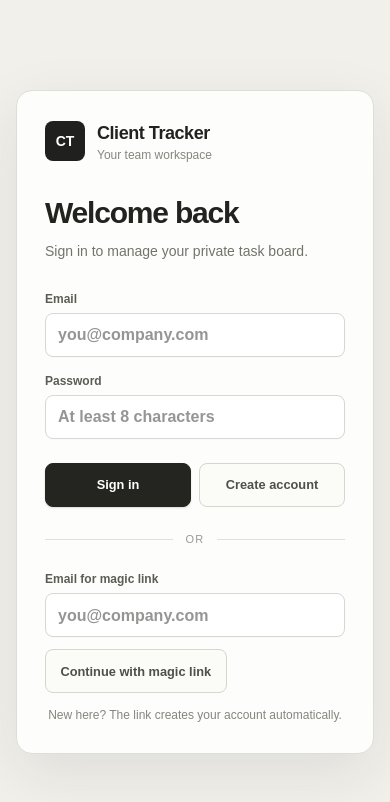
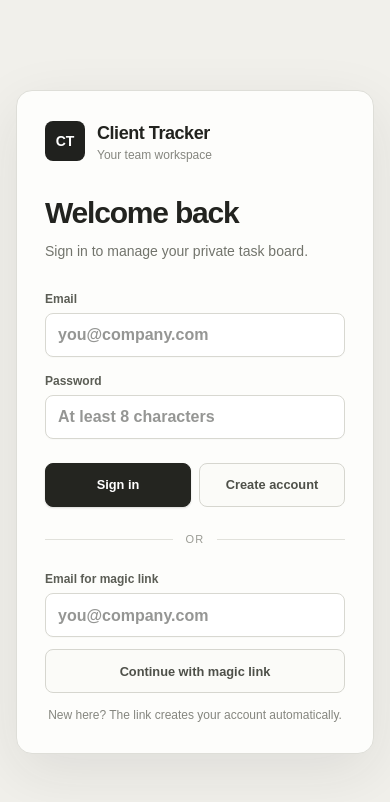
Before and after one commit to oaademo1-ui/client-tracker, a Next.js app: page /login in a window 390 px wide. Shown: the top 802 px of the page. Built offline with nearby package versions, Linux system fonts and the light colour scheme; no server answers.

Commit message:
fix: allow responsive button widths

```diff
--- a/app/globals.css
+++ b/app/globals.css
@@ -10,7 +10,7 @@ input, textarea, select { width: 100%; border: 1px solid #d8d8d1; border-radius:
 input:focus, textarea:focus, select:focus { border-color: #86877f; box-shadow: 0 0 0 3px rgba(90,91,84,.1); }
 textarea { resize: vertical; }
 .filter-select { width: auto; min-width: 8.5rem; padding-right: 2rem; }
-.button-primary, .button-secondary { display: inline-flex; width: auto; align-items: center; justify-content: center; gap: .45rem; border-radius: .5rem; padding: .62rem .9rem; font-size: .8rem; font-weight: 600; transition: all .15s ease; }
+.button-primary, .button-secondary { display: inline-flex; align-items: center; justify-content: center; gap: .45rem; border-radius: .5rem; padding: .62rem .9rem; font-size: .8rem; font-weight: 600; transition: all .15s ease; }
 .button-primary { border: 1px solid #242520; background: #242520; color: white; box-shadow: 0 1px 2px rgba(20,20,18,.15); }
 .button-primary:hover { background: #383934; }
 .button-secondary { border: 1px solid #d6d6cf; background: #fbfbf8; color: #4e5049; }
```
